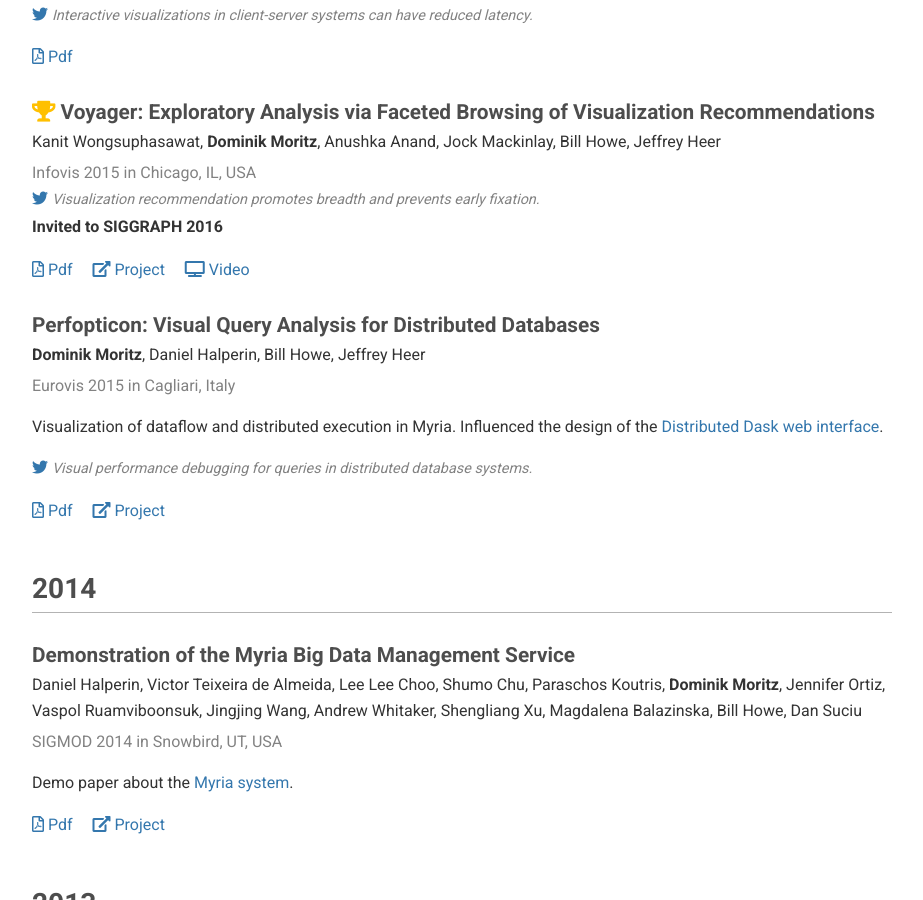
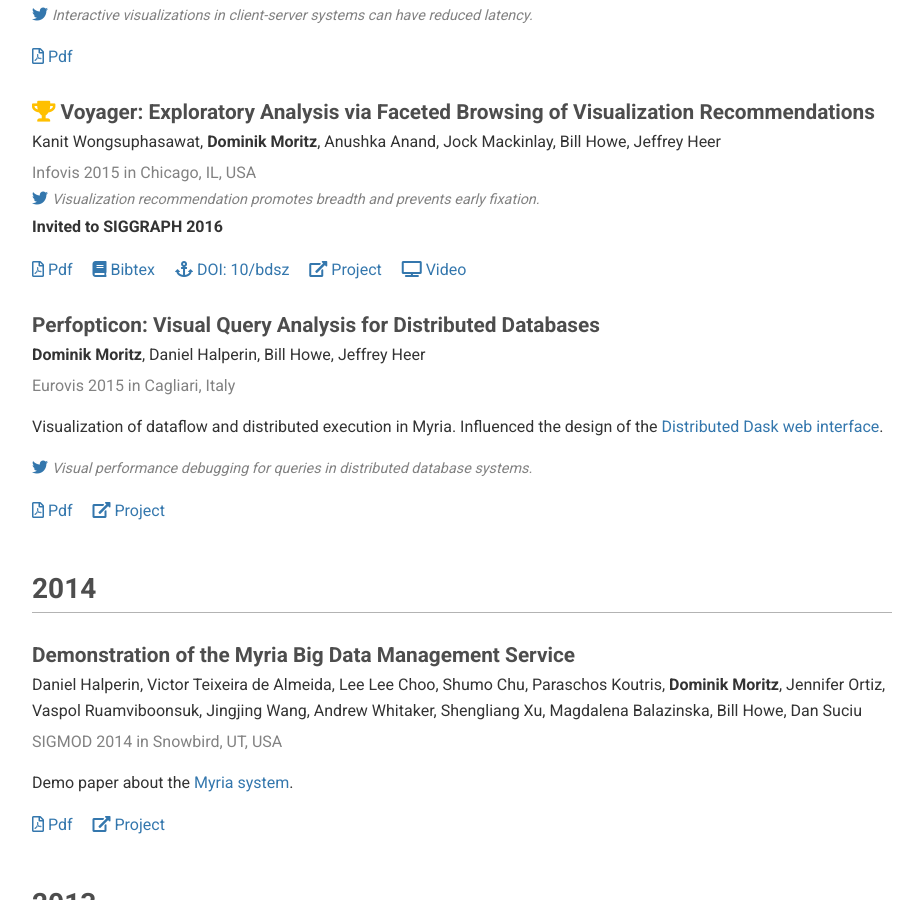
Before and after one commit to domoritz/domoritz.github.io, a Jekyll site: the page built from publications.md, in a window 1280 px wide and 900 px high, scrolled down 3414 px. Shown: the whole window, without its empty margins (178-1101 px from the left). Built offline with Jekyll 4.4.1, drawn with Linux system fonts in a browser that asks for light colours; nearby versions of some CDN libraries.

Commit message:
Update publications.yml

```diff
--- a/_data/publications.yml
+++ b/_data/publications.yml
@@ -255,6 +255,8 @@
   link: https://vega.github.io/
   pdf: https://idl.cs.washington.edu/files/2015-Voyager-InfoVis.pdf
   video: https://vimeo.com/135417594
+  doi: 10.1109/TVCG.2015.2467191
+  short_doi: 10/bdsz
   awards:
     - Invited to SIGGRAPH 2016
   tweet: Visualization recommendation promotes breadth and prevents early fixation.
```
